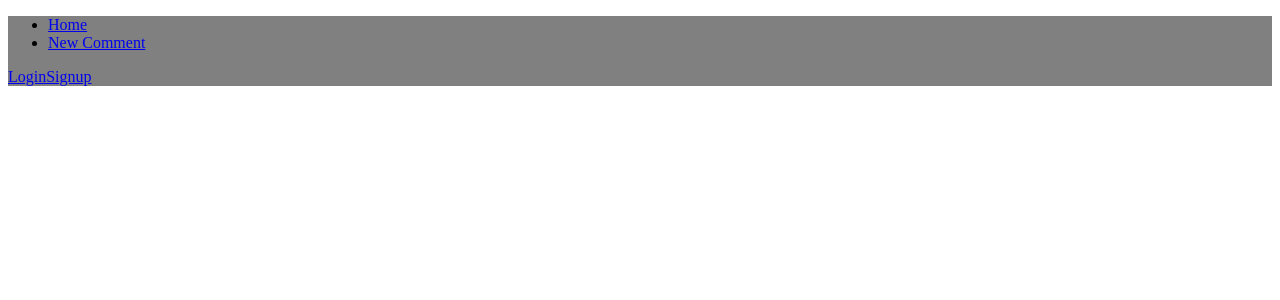
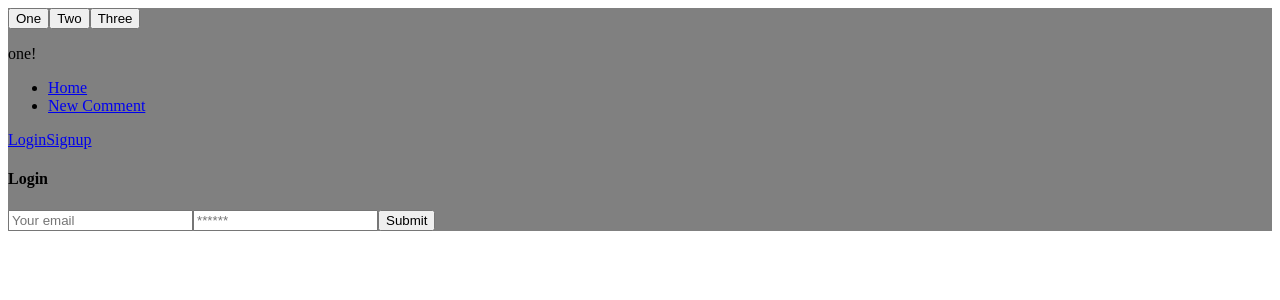
Before and after one commit to kProtect/snsclone, a React (Create React App) app: page /signup in a window 1280 px wide. Shown: the top 300 px of the page. Built offline with nearby package versions, Linux system fonts and the light colour scheme; a web font is replaced by a local one.

Commit message:
signup/login fixed

```diff
--- a/package.json
+++ b/package.json
@@ -4,6 +4,8 @@
   "private": true,
   "dependencies": {
     "@apollo/client": "^3.6.9",
+    "@chakra-ui/react": "^2.2.6",
+    "@chakra-ui/tabs": "^2.0.8",
     "@reduxjs/toolkit": "^1.8.3",
     "@testing-library/jest-dom": "^5.16.4",
     "@testing-library/react": "^13.3.0",
--- a/src/components/App.js
+++ b/src/components/App.js
@@ -27,8 +27,8 @@ const App = (props) => {
                             <Route path="/" exact element={<DashBoard />}/>
                             <Route path="/tweet/:id" element={<TweetPage />}/>
                             <Route path="/add" exact element={<NewTweet />}/>
-                            <Route path="/login" exact element={<Login />}
-              />
+                            <Route path="/login" exact element={<Login />}/>
+                            <Route path="/signup" exact element={<Login />}/>
                         </Routes>
                     )}
             </div>
--- a/src/components/Login.js
+++ b/src/components/Login.js
@@ -2,9 +2,8 @@ import React, { useState } from 'react';
 import { Link } from 'react-router-dom';
 import { useMutation } from '@apollo/client';
 import { LOGIN_USER } from '../utils/mutations';
+import Auth from '../utils/auth';
 
-import Auth from '../utils/auth';
-import { connect } from 'react-redux';
 
 const Login = (props) => {
   const [formState, setFormState] = useState({ email: '', password: '' });
@@ -93,4 +92,4 @@ const Login = (props) => {
 };
 
 
-export default connect(Login);
+export default Login;
--- a/src/components/Nav.js
+++ b/src/components/Nav.js
@@ -1,5 +1,6 @@
 import { Link } from "react-router-dom";
 import Auth from '../utils/auth';
+import { Tabs, TabList, TabPanels, Tab, TabPanel } from "@chakra-ui/react"
 
 const Nav = () => {
     const logout = (event) => {
@@ -8,6 +9,24 @@ const Nav = () => {
       };
     return (
         <nav>
+          <Tabs>
+           <TabList>
+              <Tab>One</Tab>
+              <Tab>Two</Tab>
+              <Tab>Three</Tab>
+            </TabList>
+             <TabPanels>
+               <TabPanel>
+                 <p>one!</p>
+               </TabPanel>
+               <TabPanel>
+                  <p>two!</p>
+                </TabPanel>
+               <TabPanel>
+                  <p>three!</p>
+                </TabPanel>
+              </TabPanels>
+            </Tabs>
             <ul >
                 <li >
                     <Link to="/">Home</Link>
--- a/src/index.js
+++ b/src/index.js
@@ -4,15 +4,19 @@ import { store } from "./store";
 import { Provider } from "react-redux";
 import { createRoot } from "react-dom/client"
 import { BrowserRouter } from "react-router-dom"
+import { ApolloProvider } from "@apollo/client";
+import { withApollo } from '@apollo/client/react/hoc'
 
 
 const container = document.getElementById("root");
 const root = createRoot(container);
 
 root.render(
+  <ApolloProvider client={withApollo}>
   <Provider store={store}>
     <BrowserRouter>
       <App />
      </BrowserRouter>
-  </Provider>,
+  </Provider>
+  </ApolloProvider>,
 );
```
Also changed, not shown: 1 other file (tests, documents, lock files or other folders).
